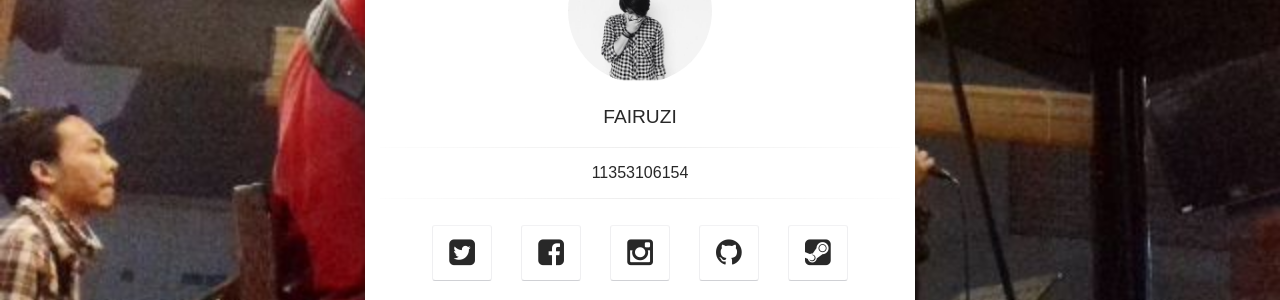
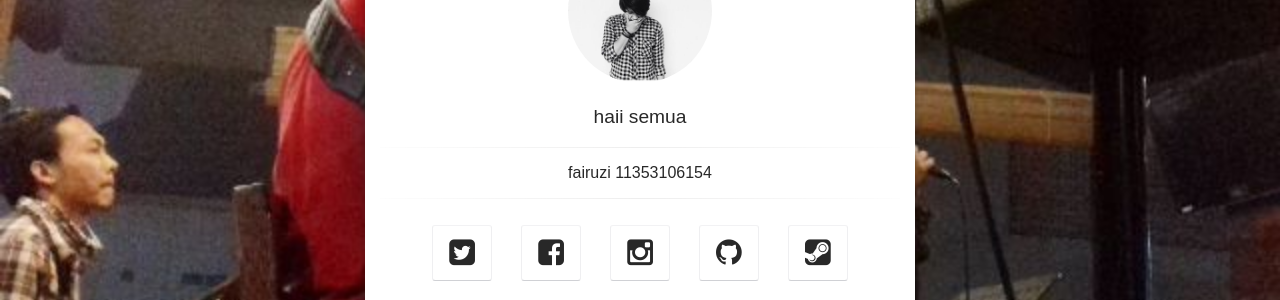
Before and after one commit to fairuziujhi/fairuziujhi.github.io, a Jekyll site: the page built from index.html, in a window 1280 px wide. Shown: the part 295-595 px from the top of the page. Built offline with Jekyll 4.4.1, drawn with Linux system fonts in a browser that asks for light colours; some web fonts are replaced.

Commit message:
Update _config.yml

```diff
--- a/_config.yml
+++ b/_config.yml
@@ -1,6 +1,7 @@
 # Site
-title:              FAIRUZI
-bio:                '11353106154'
+title:              haii semua
+bio:                'fairuzi
+                    11353106154'
 description:        "Menyukai MUSIC ACCOUSTIC"
 reading_time:       true
 words_per_minute:   200
```
